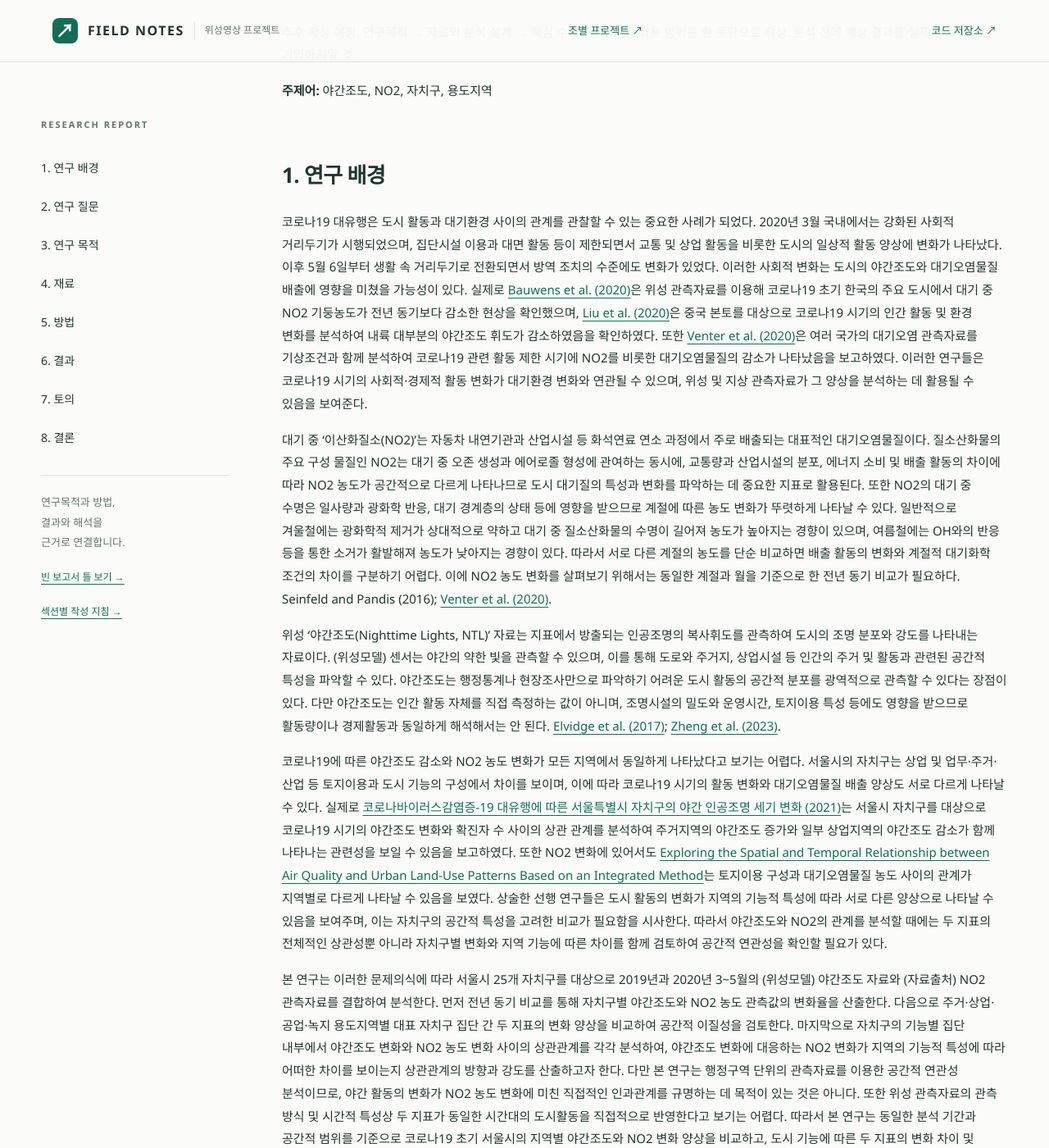
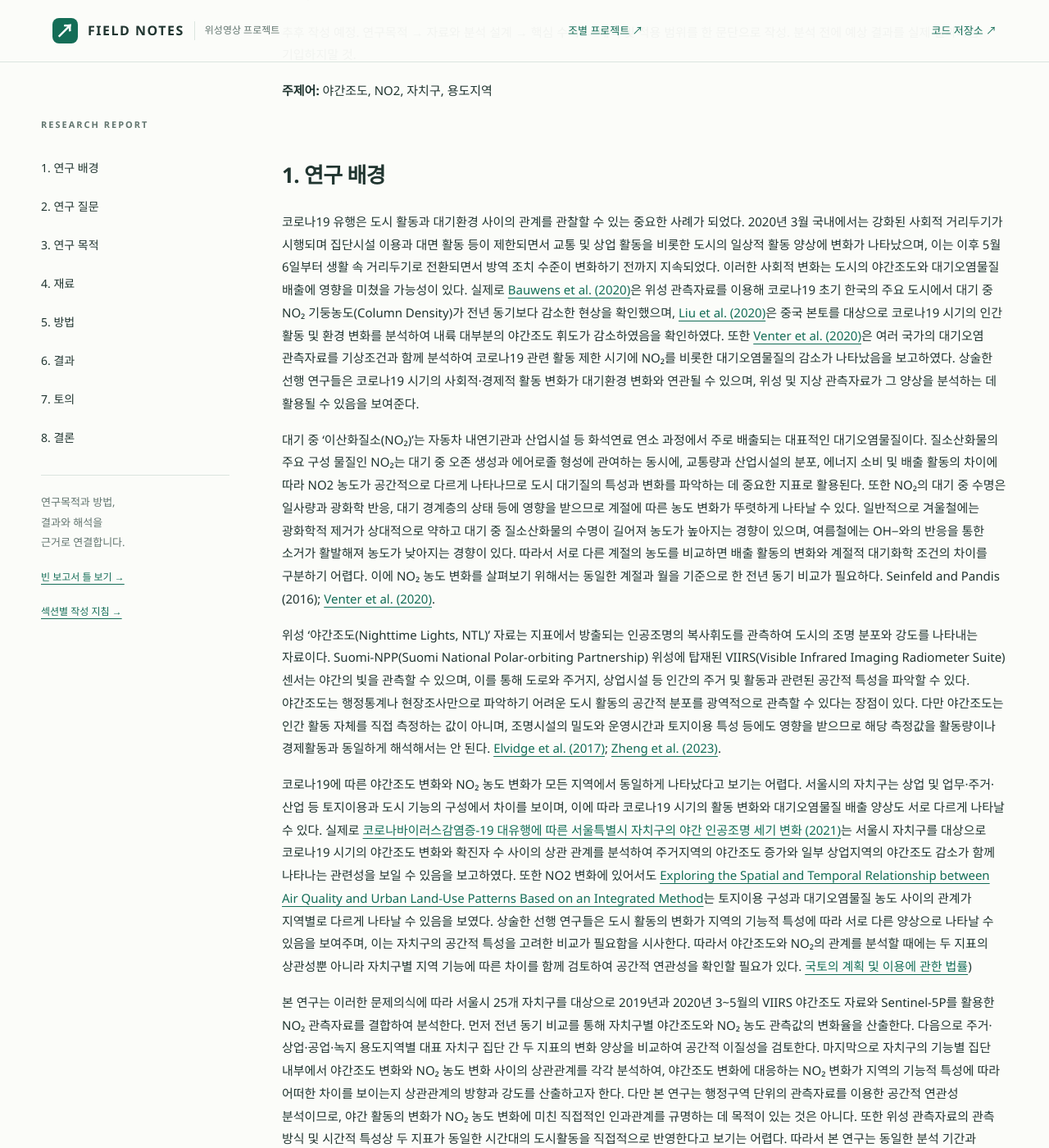
Before and after one commit to rlawkdgns3550-cmyk/surveying2_team03, a Jekyll site: the page built from docs/index.md, in a window 1280 px wide and 1400 px high, scrolled down 1510 px. Shown: the whole window at 82% size. Built offline with Jekyll 4.4.1, drawn with Linux system fonts in a browser that asks for light colours; some of the changed text lies outside the part shown.

Commit message:
Refine research background on COVID-19 effects
Revised text for clarity and consistency regarding the impact of COVID-19 on nighttime illumination and NO2 levels across Seoul's districts. Updated references and improved the flow of information.

```diff
--- a/docs/index.md
+++ b/docs/index.md
@@ -14,15 +14,15 @@ badge: "빈 학술 보고서 틀"
 **주제어:** 야간조도, NO2, 자치구, 용도지역
 
 ## 1. 연구 배경 {#background}
- 코로나19 대유행은 도시 활동과 대기환경 사이의 관계를 관찰할 수 있는 중요한 사례가 되었다. 2020년 3월 국내에서는 강화된 사회적 거리두기가 시행되었으며, 집단시설 이용과 대면 활동 등이 제한되면서 교통 및 상업 활동을 비롯한 도시의 일상적 활동 양상에 변화가 나타났다. 이후 5월 6일부터 생활 속 거리두기로 전환되면서 방역 조치의 수준에도 변화가 있었다. 이러한 사회적 변화는 도시의 야간조도와 대기오염물질 배출에 영향을 미쳤을 가능성이 있다. 실제로 [Bauwens et al. (2020)](https://doi.org/10.1029/2020GL087978)은 위성 관측자료를 이용해 코로나19 초기 한국의 주요 도시에서 대기 중 NO2 기둥농도가 전년 동기보다 감소한 현상을 확인했으며, [Liu et al. (2020)](https://doi.org/10.3390/rs12101576)은 중국 본토를 대상으로 코로나19 시기의 인간 활동 및 환경 변화를 분석하여 내륙 대부분의 야간조도 휘도가 감소하였음을 확인하였다. 또한 [Venter et al. (2020)](https://doi.org/10.1073/pnas.2006853117)은 여러 국가의 대기오염 관측자료를 기상조건과 함께 분석하여 코로나19 관련 활동 제한 시기에 NO2를 비롯한 대기오염물질의 감소가 나타났음을 보고하였다. 이러한 연구들은 코로나19 시기의 사회적·경제적 활동 변화가 대기환경 변화와 연관될 수 있으며, 위성 및 지상 관측자료가 그 양상을 분석하는 데 활용될 수 있음을 보여준다.
+ 코로나19 유행은 도시 활동과 대기환경 사이의 관계를 관찰할 수 있는 중요한 사례가 되었다. 2020년 3월 국내에서는 강화된 사회적 거리두기가 시행되며 집단시설 이용과 대면 활동 등이 제한되면서 교통 및 상업 활동을 비롯한 도시의 일상적 활동 양상에 변화가 나타났으며, 이는 이후 5월 6일부터 생활 속 거리두기로 전환되면서 방역 조치 수준이 변화하기 전까지 지속되었다. 이러한 사회적 변화는 도시의 야간조도와 대기오염물질 배출에 영향을 미쳤을 가능성이 있다. 실제로 [Bauwens et al. (2020)](https://doi.org/10.1029/2020GL087978)은 위성 관측자료를 이용해 코로나19 초기 한국의 주요 도시에서 대기 중 NO₂ 기둥농도(Column Density)가 전년 동기보다 감소한 현상을 확인했으며, [Liu et al. (2020)](https://doi.org/10.3390/rs12101576)은 중국 본토를 대상으로 코로나19 시기의 인간 활동 및 환경 변화를 분석하여 내륙 대부분의 야간조도 휘도가 감소하였음을 확인하였다. 또한 [Venter et al. (2020)](https://doi.org/10.1073/pnas.2006853117)은 여러 국가의 대기오염 관측자료를 기상조건과 함께 분석하여 코로나19 관련 활동 제한 시기에 NO₂를 비롯한 대기오염물질의 감소가 나타났음을 보고하였다. 상술한 선행 연구들은 코로나19 시기의 사회적·경제적 활동 변화가 대기환경 변화와 연관될 수 있으며, 위성 및 지상 관측자료가 그 양상을 분석하는 데 활용될 수 있음을 보여준다.
 
- 대기 중 '이산화질소(NO2)'는 자동차 내연기관과 산업시설 등 화석연료 연소 과정에서 주로 배출되는 대표적인 대기오염물질이다. 질소산화물의 주요 구성 물질인 NO2는 대기 중 오존 생성과 에어로졸 형성에 관여하는 동시에, 교통량과 산업시설의 분포, 에너지 소비 및 배출 활동의 차이에 따라 NO2 농도가 공간적으로 다르게 나타나므로 도시 대기질의 특성과 변화를 파악하는 데 중요한 지표로 활용된다. 또한 NO2의 대기 중 수명은 일사량과 광화학 반응, 대기 경계층의 상태 등에 영향을 받으므로 계절에 따른 농도 변화가 뚜렷하게 나타날 수 있다. 일반적으로 겨울철에는 광화학적 제거가 상대적으로 약하고 대기 중 질소산화물의 수명이 길어져 농도가 높아지는 경향이 있으며, 여름철에는 OH와의 반응 등을 통한 소거가 활발해져 농도가 낮아지는 경향이 있다. 따라서 서로 다른 계절의 농도를 단순 비교하면 배출 활동의 변화와 계절적 대기화학 조건의 차이를 구분하기 어렵다. 이에 NO2 농도 변화를 살펴보기 위해서는 동일한 계절과 월을 기준으로 한 전년 동기 비교가 필요하다. Seinfeld and Pandis (2016); [Venter et al. (2020)](https://doi.org/10.1073/pnas.2006853117).
+ 대기 중 '이산화질소(NO₂)'는 자동차 내연기관과 산업시설 등 화석연료 연소 과정에서 주로 배출되는 대표적인 대기오염물질이다. 질소산화물의 주요 구성 물질인 NO₂는 대기 중 오존 생성과 에어로졸 형성에 관여하는 동시에, 교통량과 산업시설의 분포, 에너지 소비 및 배출 활동의 차이에 따라 NO2 농도가 공간적으로 다르게 나타나므로 도시 대기질의 특성과 변화를 파악하는 데 중요한 지표로 활용된다. 또한 NO₂의 대기 중 수명은 일사량과 광화학 반응, 대기 경계층의 상태 등에 영향을 받으므로 계절에 따른 농도 변화가 뚜렷하게 나타날 수 있다. 일반적으로 겨울철에는 광화학적 제거가 상대적으로 약하고 대기 중 질소산화물의 수명이 길어져 농도가 높아지는 경향이 있으며, 여름철에는  OH−와의 반응을 통한 소거가 활발해져 농도가 낮아지는 경향이 있다. 따라서 서로 다른 계절의 농도를 비교하면 배출 활동의 변화와 계절적 대기화학 조건의 차이를 구분하기 어렵다. 이에 NO₂ 농도 변화를 살펴보기 위해서는 동일한 계절과 월을 기준으로 한 전년 동기 비교가 필요하다. Seinfeld and Pandis (2016); [Venter et al. (2020)](https://doi.org/10.1073/pnas.2006853117).
 
- 위성 '야간조도(Nighttime Lights, NTL)' 자료는 지표에서 방출되는 인공조명의 복사휘도를 관측하여 도시의 조명 분포와 강도를 나타내는 자료이다. (위성모델) 센서는 야간의 약한 빛을 관측할 수 있으며, 이를 통해 도로와 주거지, 상업시설 등 인간의 주거 및 활동과 관련된 공간적 특성을 파악할 수 있다. 야간조도는 행정통계나 현장조사만으로 파악하기 어려운 도시 활동의 공간적 분포를 광역적으로 관측할 수 있다는 장점이 있다. 다만 야간조도는 인간 활동 자체를 직접 측정하는 값이 아니며, 조명시설의 밀도와 운영시간, 토지이용 특성 등에도 영향을 받으므로 활동량이나 경제활동과 동일하게 해석해서는 안 된다. [Elvidge et al. (2017)](https://doi.org/10.16879/jkca.2021.21.2.105); [Zheng et al. (2023)](https://doi.org/10.1016/j.isprsjprs.2023.05.028).
+ 위성 '야간조도(Nighttime Lights, NTL)' 자료는 지표에서 방출되는 인공조명의 복사휘도를 관측하여 도시의 조명 분포와 강도를 나타내는 자료이다. Suomi-NPP(Suomi National Polar-orbiting Partnership) 위성에 탑재된 VIIRS(Visible Infrared Imaging Radiometer Suite) 센서는 야간의 빛을 관측할 수 있으며, 이를 통해 도로와 주거지, 상업시설 등 인간의 주거 및 활동과 관련된 공간적 특성을 파악할 수 있다. 야간조도는 행정통계나 현장조사만으로 파악하기 어려운 도시 활동의 공간적 분포를 광역적으로 관측할 수 있다는 장점이 있다. 다만 야간조도는 인간 활동 자체를 직접 측정하는 값이 아니며, 조명시설의 밀도와 운영시간과 토지이용 특성 등에도 영향을 받으므로 해당 측정값을 활동량이나 경제활동과 동일하게 해석해서는 안 된다. [Elvidge et al. (2017)](https://doi.org/10.16879/jkca.2021.21.2.105); [Zheng et al. (2023)](https://doi.org/10.1016/j.isprsjprs.2023.05.028).
 
-  코로나19에 따른 야간조도 감소와 NO2 농도 변화가 모든 지역에서 동일하게 나타났다고 보기는 어렵다. 서울시의 자치구는 상업 및 업무·주거·산업 등 토지이용과 도시 기능의 구성에서 차이를 보이며, 이에 따라 코로나19 시기의 활동 변화와 대기오염물질 배출 양상도 서로 다르게 나타날 수 있다. 실제로 [코로나바이러스감염증-19 대유행에 따른 서울특별시 자치구의 야간 인공조명 세기 변화 (2021)](https://doi.org/10.16879/jkca.2021.21.2.105)는 서울시 자치구를 대상으로 코로나19 시기의 야간조도 변화와 확진자 수 사이의 상관 관계를 분석하여 주거지역의 야간조도 증가와 일부 상업지역의 야간조도 감소가 함께 나타나는 관련성을 보일 수 있음을 보고하였다. 또한 NO2 변화에 있어서도 [Exploring the Spatial and Temporal Relationship between Air Quality and Urban Land-Use Patterns Based on an Integrated Method](https://www.mdpi.com/2071-1050/12/7/2964?utm_source=chatgpt.com)는 토지이용 구성과 대기오염물질 농도 사이의 관계가 지역별로 다르게 나타날 수 있음을 보였다. 상술한 선행 연구들은 도시 활동의 변화가 지역의 기능적 특성에 따라 서로 다른 양상으로 나타날 수 있음을 보여주며, 이는 자치구의 공간적 특성을 고려한 비교가 필요함을 시사한다. 따라서 야간조도와 NO2의 관계를 분석할 때에는 두 지표의 전체적인 상관성뿐 아니라 자치구별 변화와 지역 기능에 따른 차이를 함께 검토하여 공간적 연관성을 확인할 필요가 있다.
+  코로나19에 따른 야간조도 변화와 NO₂ 농도 변화가 모든 지역에서 동일하게 나타났다고 보기는 어렵다. 서울시의 자치구는 상업 및 업무·주거·산업 등 토지이용과 도시 기능의 구성에서 차이를 보이며, 이에 따라 코로나19 시기의 활동 변화와 대기오염물질 배출 양상도 서로 다르게 나타날 수 있다. 실제로 [코로나바이러스감염증-19 대유행에 따른 서울특별시 자치구의 야간 인공조명 세기 변화 (2021)](https://doi.org/10.16879/jkca.2021.21.2.105)는 서울시 자치구를 대상으로 코로나19 시기의 야간조도 변화와 확진자 수 사이의 상관 관계를 분석하여 주거지역의 야간조도 증가와 일부 상업지역의 야간조도 감소가 함께 나타나는 관련성을 보일 수 있음을 보고하였다. 또한 NO2 변화에 있어서도 [Exploring the Spatial and Temporal Relationship between Air Quality and Urban Land-Use Patterns Based on an Integrated Method](https://www.mdpi.com/2071-1050/12/7/2964?utm_source=chatgpt.com)는 토지이용 구성과 대기오염물질 농도 사이의 관계가 지역별로 다르게 나타날 수 있음을 보였다. 상술한 선행 연구들은 도시 활동의 변화가 지역의 기능적 특성에 따라 서로 다른 양상으로 나타날 수 있음을 보여주며, 이는 자치구의 공간적 특성을 고려한 비교가 필요함을 시사한다. 따라서 야간조도와 NO₂의 관계를 분석할 때에는 두 지표의 상관성뿐 아니라 자치구별 지역 기능에 따른 차이를 함께 검토하여 공간적 연관성을 확인할 필요가 있다. [국토의 계획 및 이용에 관한 법률](https://www.law.go.kr/%EB%B2%95%EB%A0%B9/%EA%B5%AD%ED%86%A0%EC%9D%98%EA%B3%84%ED%9A%8D%EB%B0%8F%EC%9D%B4%EC%9A%A9%EC%97%90%EA%B4%80%ED%95%9C%EB%B2%95%EB%A5%A0))
 
- 본 연구는 이러한 문제의식에 따라 서울시 25개 자치구를 대상으로 2019년과 2020년 3~5월의 (위성모델) 야간조도 자료와 (자료출처) NO2 관측자료를 결합하여 분석한다. 먼저 전년 동기 비교를 통해 자치구별 야간조도와 NO2 농도 관측값의 변화율을 산출한다. 다음으로 주거·상업·공업·녹지 용도지역별 대표 자치구 집단 간 두 지표의 변화 양상을 비교하여 공간적 이질성을 검토한다. 마지막으로 자치구의 기능별 집단 내부에서 야간조도 변화와 NO2 농도 변화 사이의 상관관계를 각각 분석하여, 야간조도 변화에 대응하는 NO2 변화가 지역의 기능적 특성에 따라 어떠한 차이를 보이는지 상관관계의 방향과 강도를 산출하고자 한다. 다만 본 연구는 행정구역 단위의 관측자료를 이용한 공간적 연관성 분석이므로, 야간 활동의 변화가 NO2 농도 변화에 미친 직접적인 인과관계를 규명하는 데 목적이 있는 것은 아니다. 또한 위성 관측자료의 관측 방식 및 시간적 특성상 두 지표가 동일한 시간대의 도시활동을 직접적으로 반영한다고 보기는 어렵다. 따라서 본 연구는 동일한 분석 기간과 공간적 범위를 기준으로 코로나19 초기 서울시의 지역별 야간조도와 NO2 변화 양상을 비교하고, 도시 기능에 따른 두 지표의 변화 차이 및 연관성 차이를 평가하기 위한 기초적인 분석 근거를 제시하고자 한다.
+ 본 연구는 이러한 문제의식에 따라 서울시 25개 자치구를 대상으로 2019년과 2020년 3~5월의 VIIRS 야간조도 자료와 Sentinel-5P를 활용한 NO₂ 관측자료를 결합하여 분석한다. 먼저 전년 동기 비교를 통해 자치구별 야간조도와 NO₂ 농도 관측값의 변화율을 산출한다. 다음으로 주거·상업·공업·녹지 용도지역별 대표 자치구 집단 간 두 지표의 변화 양상을 비교하여 공간적 이질성을 검토한다. 마지막으로 자치구의 기능별 집단 내부에서 야간조도 변화와 NO₂ 농도 변화 사이의 상관관계를 각각 분석하여, 야간조도 변화에 대응하는 NO₂ 변화가 지역의 기능적 특성에 따라 어떠한 차이를 보이는지 상관관계의 방향과 강도를 산출하고자 한다. 다만 본 연구는 행정구역 단위의 관측자료를 이용한 공간적 연관성 분석이므로, 야간 활동의 변화가 NO₂ 농도 변화에 미친 직접적인 인과관계를 규명하는 데 목적이 있는 것은 아니다. 또한 위성 관측자료의 관측 방식 및 시간적 특성상 두 지표가 동일한 시간대의 도시활동을 직접적으로 반영한다고 보기는 어렵다. 따라서 본 연구는 동일한 분석 기간과 공간적 범위를 기준으로 코로나19 초기 서울시의 지역별 야간조도와 NO2 변화 양상을 비교하고, 도시 기능에 따른 두 지표의 변화 차이 및 연관성 차이를 평가하기 위한 기초적인 분석 근거를 제시하고자 한다.
 
 
 ## 2. 연구 질문 {#question}
```
